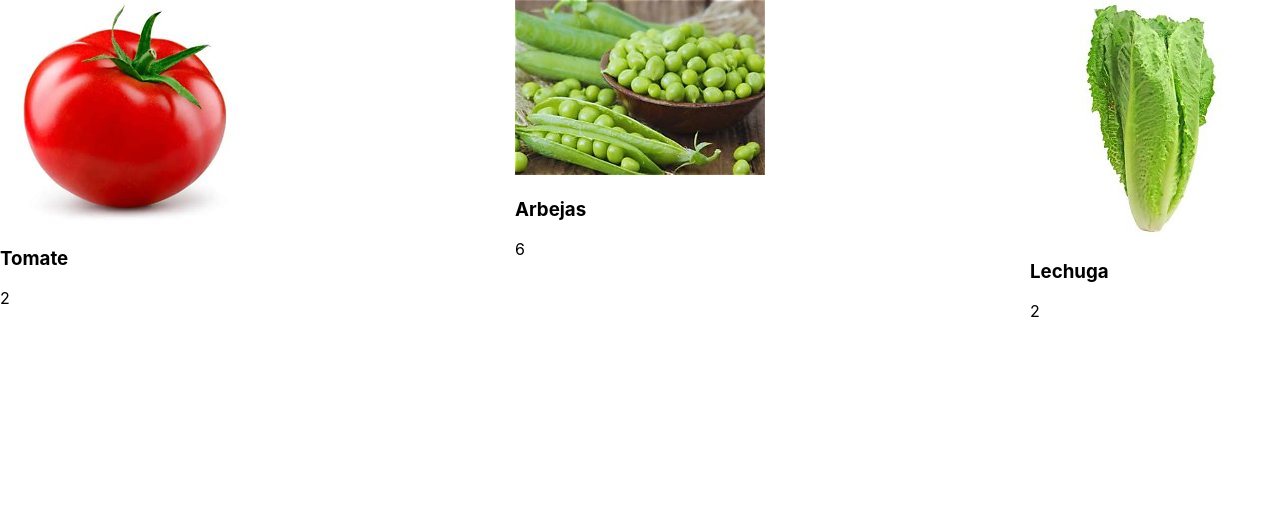
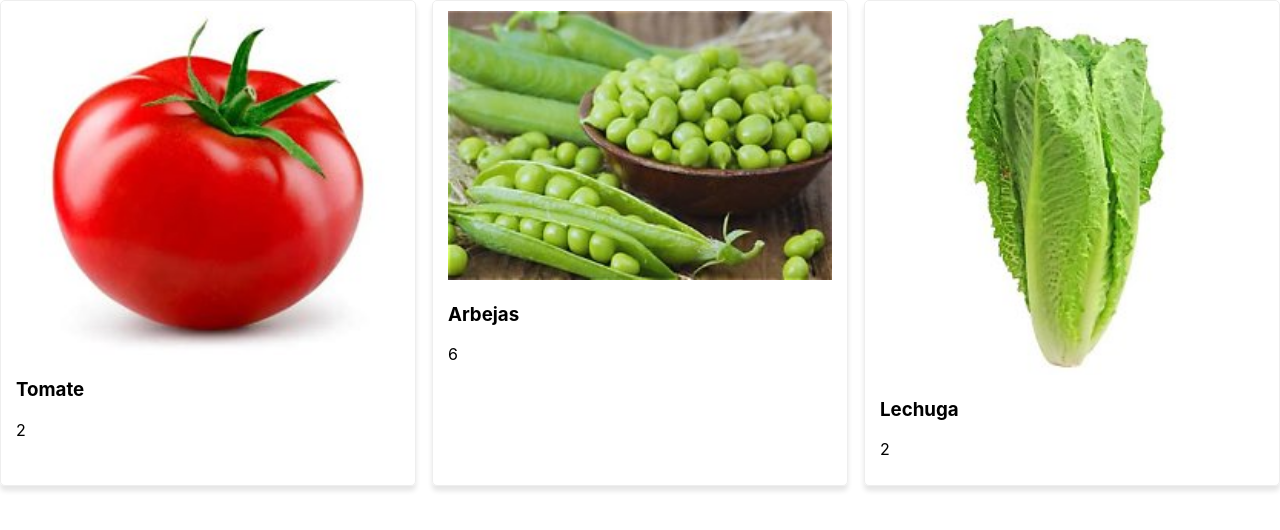
Before and after one commit to Alphonsus411/carrito_compras, a React (Create React App) app: page / in a window 1280 px wide. Shown: the top 530 px of the page. Built offline with nearby package versions, Linux system fonts and the light colour scheme.

Commit message:
Cambios en Producto.js

```diff
--- a/src/components/Producto.js
+++ b/src/components/Producto.js
@@ -1,10 +1,15 @@
 import { Component } from "react";
 
 const styles = {
-   poducto: {
+   producto: {
     border: 'solid 1px #eee',
     boxShadow: '0 5px 5px rgb(0, 0, 0, 0.1)',
-
+    width: '30%',
+    padding: '10px 15px',
+    borderRadius: '5px',
+   },
+   img:{
+    width: '100%',
    }
 }
 
@@ -12,8 +17,8 @@
     render() {
         const { producto } = this.props
         return (
-            <div styles={styles.producto}>
-                <img alt={producto.name} src={producto.img} />
+            <div style={styles.producto}>
+                <img style={styles.img} alt={producto.name} src={producto.img} />
                 <h3>{producto.name}</h3>
                 <p>{producto.price}</p>
             </div>
```
